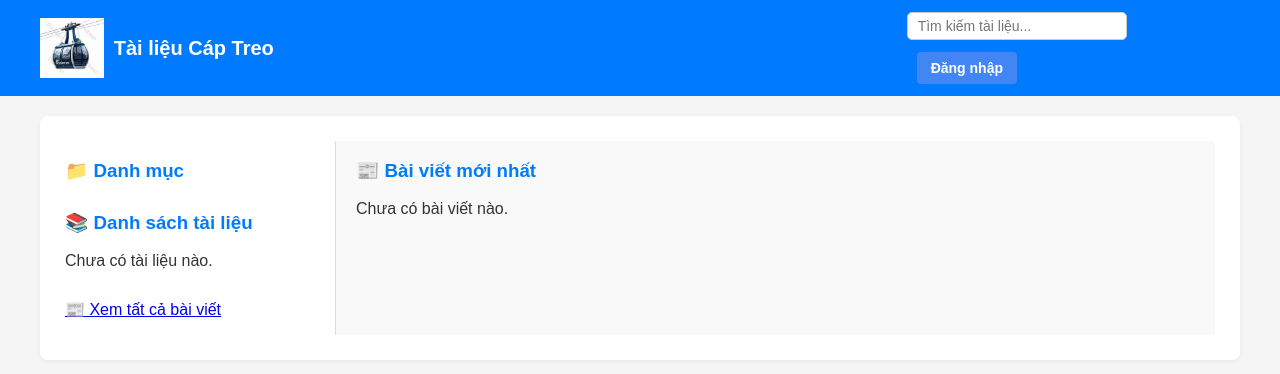
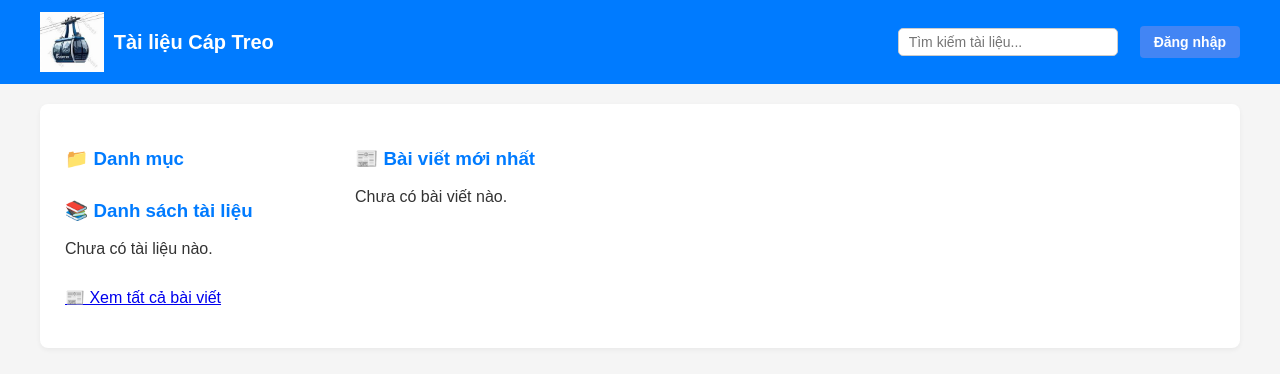
Before and after one commit to tailieucaptreo/captreobnc, a Django app: page / in a window 1280 px wide. Shown: the top 374 px of the page. Run offline with Django 5.2, Linux system fonts and the light colour scheme; data that the repository does not hold is empty; some libraries are stand-ins or nearby versions.

Commit message:
cap nhat style.css

```diff
--- a/static/css/style.css
+++ b/static/css/style.css
@@ -78,8 +78,8 @@
 .right-panel {
   flex: 3;
   padding-left: 20px;
-  background: #f9f9f9;
-  border-left: 1px solid #ddd;
+  background: none;
+  border-left: none;
   box-sizing: border-box;
 }
 
@@ -176,7 +176,7 @@
 .search-box {
   position: relative;
   max-width: 220px;  /* giảm nhẹ nếu bị tràn */
-  width: 100%;
+  width: 250px;
   flex-shrink: 1;
 }
 
@@ -279,7 +279,6 @@
 .right a[href*="google-oauth2"] {
   display: inline-block !important;
   background-color: #4285F4;
-  color: white !important;
   padding: 8px 14px;
   font-size: 14px;
   font-weight: bold;
```
